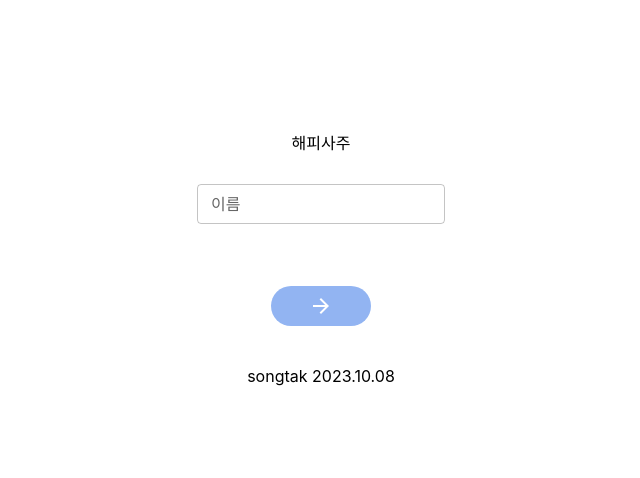
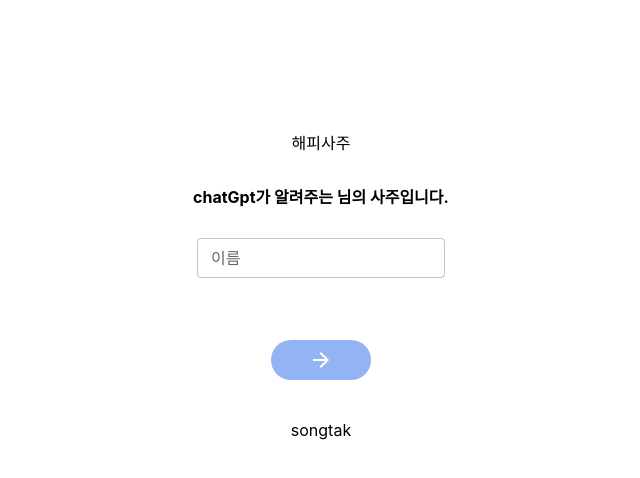
Before and after one commit to songtak/saju-with-chatgpt, a React (Create React App) app: page / in a window 1280 px wide. Shown: the top 478 px of the page, without its empty margins (319-959 px from the left). Built offline with nearby package versions, Linux system fonts and the light colour scheme.

Commit message:
이름 추가

```diff
--- a/src/App.tsx
+++ b/src/App.tsx
@@ -161,6 +161,9 @@ const App = () => {
         <p>{response}</p>
       </div> */}
 
+      <div style={{ paddingTop: "30px", fontSize: "30", fontWeight: 700 }}>
+        chatGpt가 알려주는 {userName}님의 사주입니다.
+      </div>
       {typeof response === "undefined" && (
         <>
           <div style={{ paddingTop: "30px" }}>
@@ -211,7 +214,7 @@ const App = () => {
       )}
       {typeof response !== "undefined" && <p>{response}</p>}
 
-      <div style={{ paddingTop: "40px" }}>songtak 2023.10.08</div>
+      <div style={{ paddingTop: "40px" }}>songtak</div>
     </div>
   );
 };
```
Lines whose indentation alone changed are shown as unchanged.
